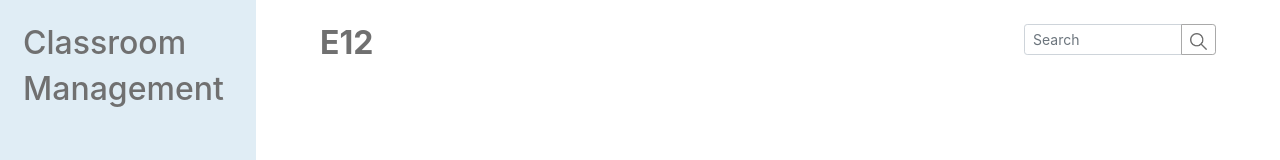
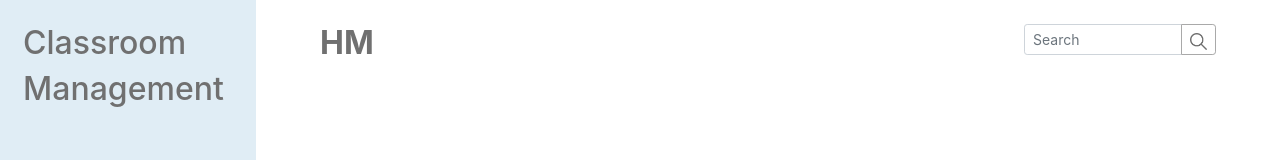
Before and after one commit to KWTRBL/classroom, a React (Create React App) app in the folder classroom/: page /HMEx in a window 1280 px wide. Shown: the top 160 px of the page. Built offline with nearby package versions, Linux system fonts and the light colour scheme.

Commit message:
แก้ไขชื่อในหน้าต่างๆ

```diff
--- a/classroom/src/Classroom/HMCr.js
+++ b/classroom/src/Classroom/HMCr.js
@@ -8,7 +8,7 @@ function HMCr() {
   return (
     <div >
         <Nav/>
-        <h2 class="state">E12</h2>
+        <h2 class="state">HM</h2>
     </div>
   );
 }
--- a/classroom/src/Examroom/E12Ex.js
+++ b/classroom/src/Examroom/E12Ex.js
@@ -8,7 +8,7 @@ function E12Ex() {
   return (
     <div >
         <Nav/>
-        <h2 class="state">ME</h2>
+        <h2 class="state">E12</h2>
     </div>
   );
 }
--- a/classroom/src/Examroom/HMEx.js
+++ b/classroom/src/Examroom/HMEx.js
@@ -8,7 +8,7 @@ function HMEx() {
   return (
     <div >
         <Nav/>
-        <h2 class="state">E12</h2>
+        <h2 class="state">HM</h2>
     </div>
   );
 }
--- a/classroom/src/Examroom/MEEx.js
+++ b/classroom/src/Examroom/MEEx.js
@@ -8,7 +8,7 @@ function MEEx() {
   return (
     <div >
         <Nav/>
-        <h2 class="state">E12</h2>
+        <h2 class="state">ME</h2>
     </div>
   );
 }
```
